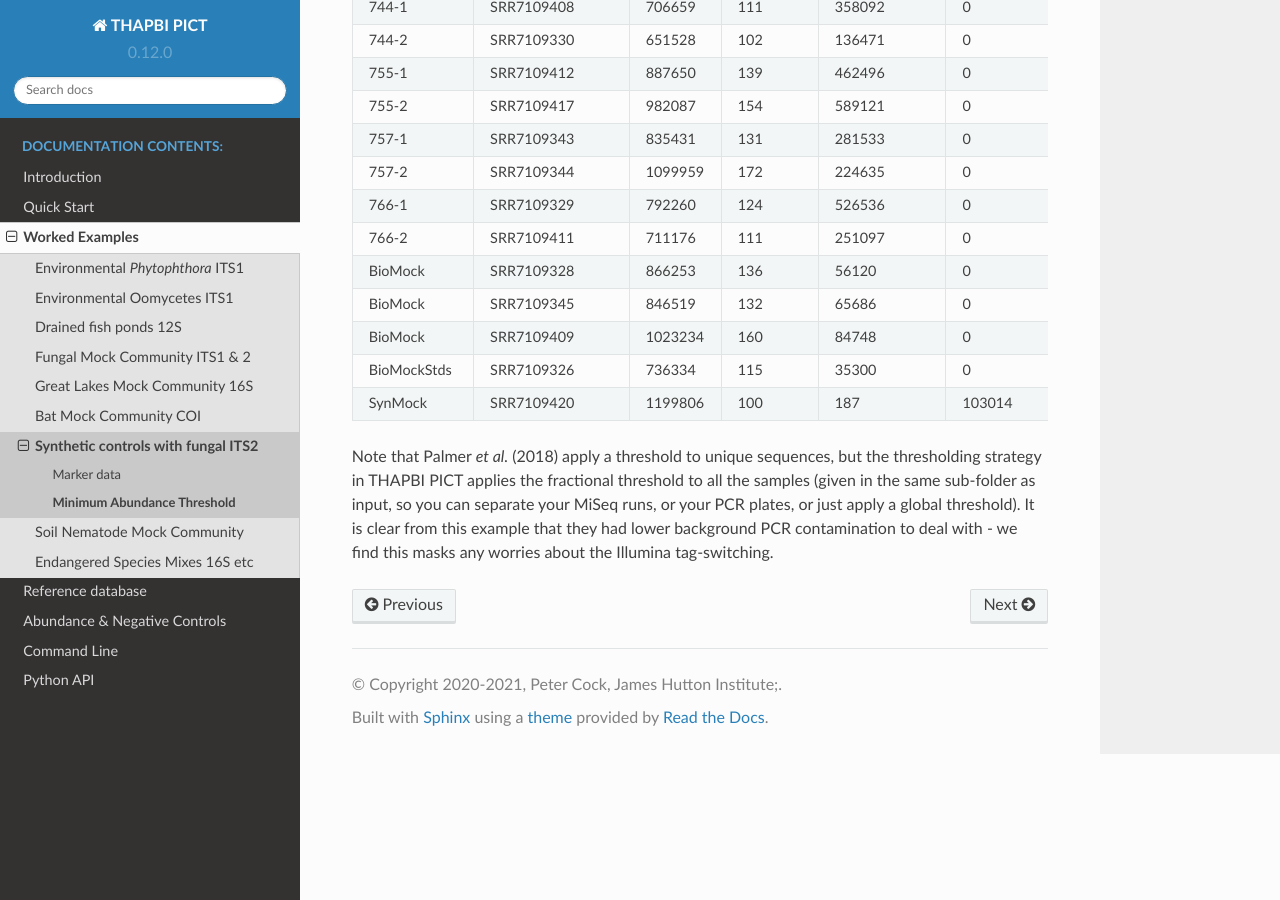
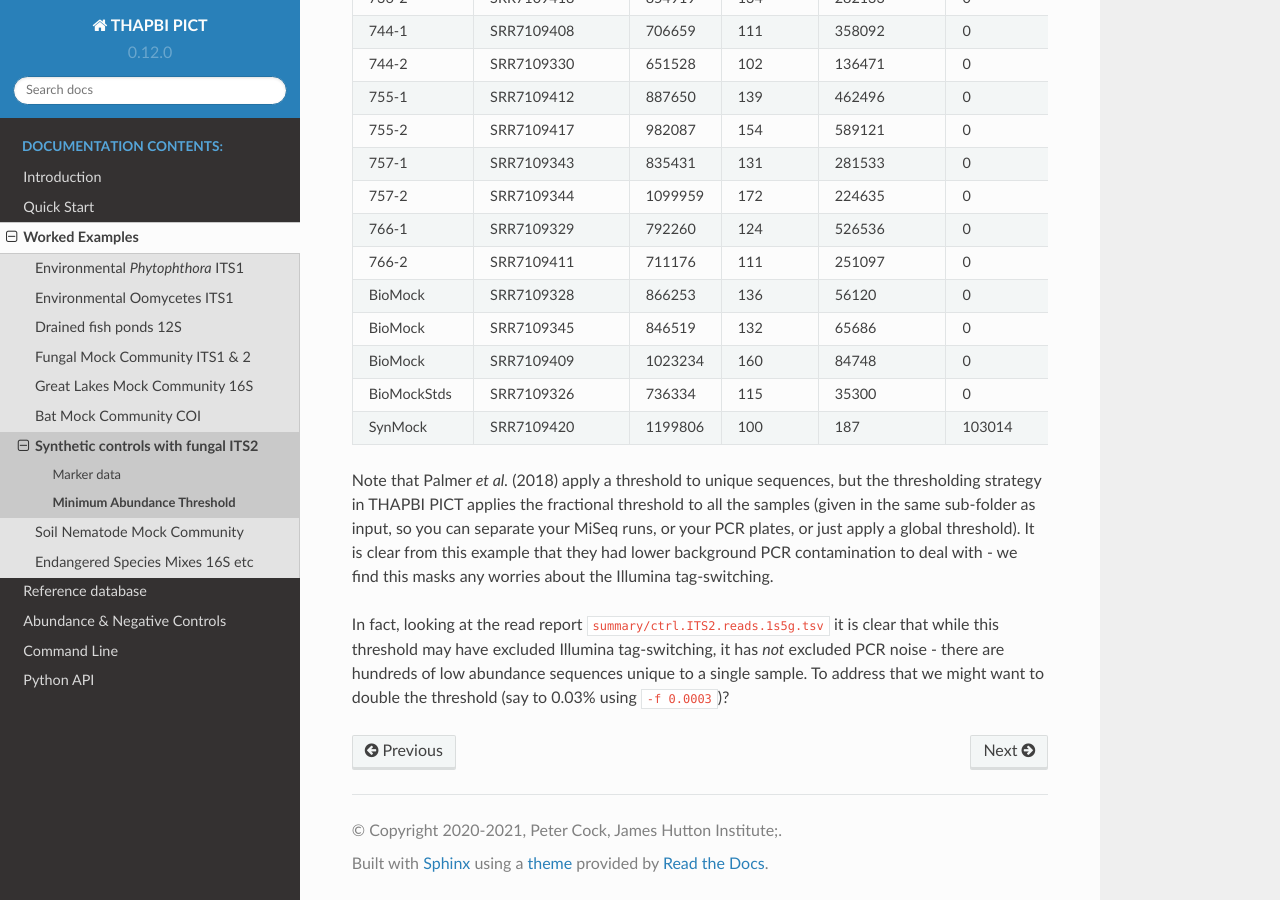
Before and after one commit to peterjc/thapbi-pict, a Sphinx documentation site: the page built from docs/examples/synthetic_mycobiome/abundance.rst, in a window 1280 px wide and 900 px high, scrolled down 3600 px. Built offline with Sphinx 7.4.7 and the Read the Docs theme 2.0.0, drawn with Linux system fonts in a browser that asks for light colours; pages that are not in the unit, such as notebooks, are missing from menus; some of the changed text lies outside the part shown.

Commit message:
Use more relaxed classifier; talk about noise

```diff
--- a/docs/examples/synthetic_mycobiome/abundance.rst
+++ b/docs/examples/synthetic_mycobiome/abundance.rst
@@ -119,14 +119,16 @@
 
 Finally the ``run.sh`` example uses the ``SynMock`` synthetic control to
 automatically raise the fractional abundance threshold to 0.015% by including
-``-y raw_data/SRR7109420_*.fastq.gz`` in the command line.
+``-y raw_data/SRR7109420_*.fastq.gz`` in the command line. This brings down
+the unique sequence count enough to allow use of a slower but more lenient
+classifier as well.
 
-Look at ``summary/ctrl.ITS2.samples.onebp.xlsx`` or working at the command line
+Look at ``summary/ctrl.ITS2.samples.1s5g.xlsx`` or working at the command line
 with the TSV file:
 
 .. code:: console
 
-    $ cut -f 1,3,7-11 summary/ctrl.ITS2.samples.onebp.tsv
+    $ cut -f 1,3,7-11 summary/ctrl.ITS2.samples.1s5g.tsv
     <SEE TABLE BELOW>
 
 Note we now get a threshold column showing the absolute threshold applied to
@@ -165,3 +167,9 @@
 your MiSeq runs, or your PCR plates, or just apply a global threshold). It is
 clear from this example that they had lower background PCR contamination to
 deal with - we find this masks any worries about the Illumina tag-switching.
+
+In fact, looking at the read report ``summary/ctrl.ITS2.reads.1s5g.tsv`` it is
+clear that while this threshold may have excluded Illumina tag-switching, it
+has *not* excluded PCR noise - there are hundreds of low abundance sequences
+unique to a single sample. To address that we might want to double the
+threshold (say to 0.03% using ``-f 0.0003``)?
```
Also changed, not shown: 1 other file.
